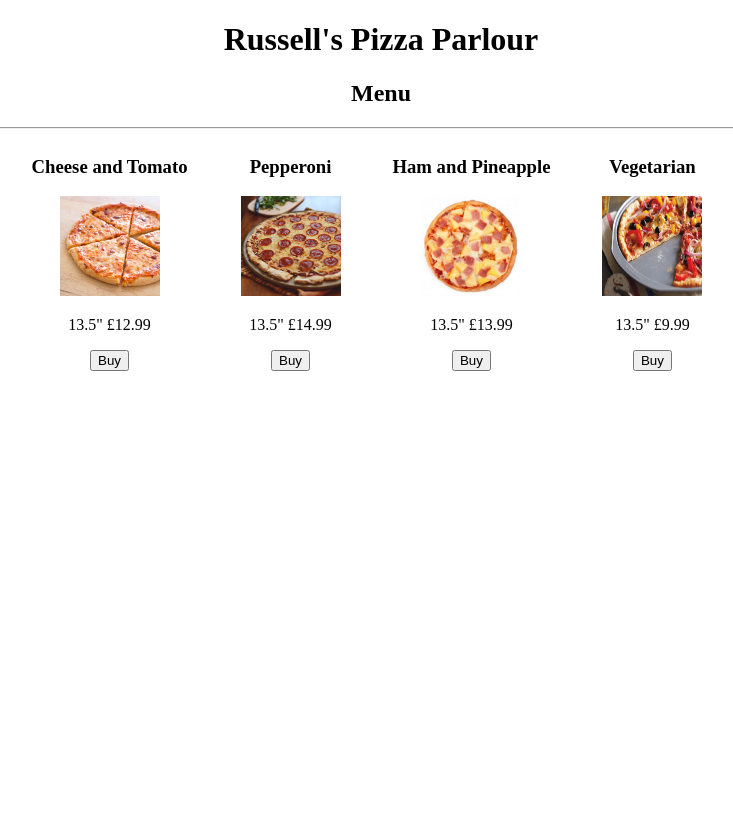
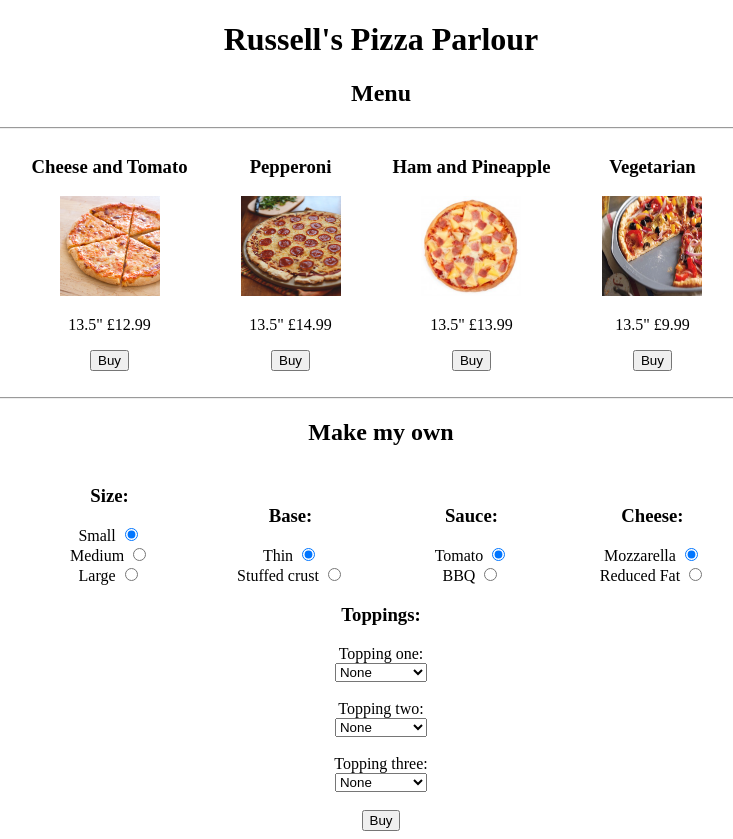
Before and after one commit to rih28/CS113, a plain HTML site: page index.html in a window 1280 px wide. Shown: the whole page, without its empty margins (259-992 px from the left). Before the commit the page ends 800 px from the top, so only its background shows below. Drawn offline with Linux system fonts and the light colour scheme.

Commit message:
new style for pizza page with make my own

```diff
--- a/index.html
+++ b/index.html
@@ -33,6 +33,107 @@
        <p>13.5" £9.99</p>
        <input type="button" value="Buy">
      </div>
-    </div>
+   </div>
+   <br>
+   <hr>
+   <h2 style="text-align: center;">Make my own</h2>
+   <div style="margin: auto; width: 70%; height: 30%; text-align: center;">
+     <form>
+       <div style="width: 20%; display: inline-block; margin: auto;">
+         <h3>Size:</h3>
+         <div>
+           <label for="small">Small</label>
+           <input type="radio" value="small"  name="size" id="small" checked>
+         </div>
+         <div>
+           <label for="medium">Medium</label>
+           <input type="radio" value="medium" name="size" id="medium">
+         </div>
+         <div>
+           <label for="large">Large</label>
+           <input type="radio" value="large" name="size" id="large">
+         </div>
+       </div>
+       <div style="width: 20%; display: inline-block; margin: auto;">
+         <h3>Base:</h3>
+         <div>
+           <label for="thin">Thin</label>
+           <input type="radio" value="thin" name="base" id="thin" checked>
+         </div>
+         <div>
+           <label for="stuffed">Stuffed crust</label>
+           <input type="radio" value="stuffed" name="base" id="stuffed">
+         </div>
+       </div>
+       <div style="width: 20%; display: inline-block; margin: auto;">
+         <h3>Sauce:</h3>
+         <div>
+           <label for="tomato">Tomato</label>
+           <input type="radio" value="tomato" name="sauce" id="tomato" checked>
+         </div>
+         <div>
+           <label for="bbq">BBQ</label>
+           <input type="radio" value="bbq" name="sauce" id="bbq">
+         </div>
+       </div>
+       <div style="width: 20%; display: inline-block; margin: auto;">
+         <h3>Cheese:</h3>
+         <div>
+           <label for="mozzarella">Mozzarella</label>
+           <input type="radio" value="mozzarella" name="cheese" id="mozzarella" checked>
+         </div>
+         <div>
+           <label for="reduced">Reduced Fat</label>
+           <input type="radio" value="reduced" name="cheese" id="reduced">
+         </div>
+       </div>
+       <div style="width: 20%; display: inline-block; margin: auto;">
+         <h3>Toppings:</h3>
+         <div>
+           <label for="toppingone">Topping one:</label>
+           <select name="topone" id="toppingone">
+             <option value="none">None</option>
+             <option value="pepperoni">Pepperoni</option>
+             <option value="ham">Ham</option>
+             <option value="cheese">Cheese</option>
+             <option value="pineapple">Pineapple</option>
+             <option value="mushrooms">Mushrooms</option>
+             <option value="peppers">Peppers</option>
+             <option value="onions">Onions</option>
+           </select>
+         </div>
+         <br/>
+         <div>
+           <label for="toppingtwo">Topping two:</label>
+           <select name="toptwo" id="toppingtwo">
+             <option value="none">None</option>
+             <option value="pepperoni">Pepperoni</option>
+             <option value="ham">Ham</option>
+             <option value="cheese">Cheese</option>
+             <option value="pineapple">Pineapple</option>
+             <option value="mushrooms">Mushrooms</option>
+             <option value="peppers">Peppers</option>
+             <option value="onions">Onions</option>
+           </select>
+         </div>
+         <br/>
+         <div>
+           <label for="toppingthree">Topping three:</label>
+           <select name="topthree" id="toppingthree">
+             <option value="none">None</option>
+             <option value="pepperoni">Pepperoni</option>
+             <option value="ham">Ham</option>
+             <option value="cheese">Cheese</option>
+             <option value="pineapple">Pineapple</option>
+             <option value="mushrooms">Mushrooms</option>
+             <option value="peppers">Peppers</option>
+             <option value="onions">Onions</option>
+           </select>
+         </div>
+         <br/>
+         <button type="submit">Buy</button>
+       </div>
+     </form>
+   </div>
   </body>
 </html>
```
